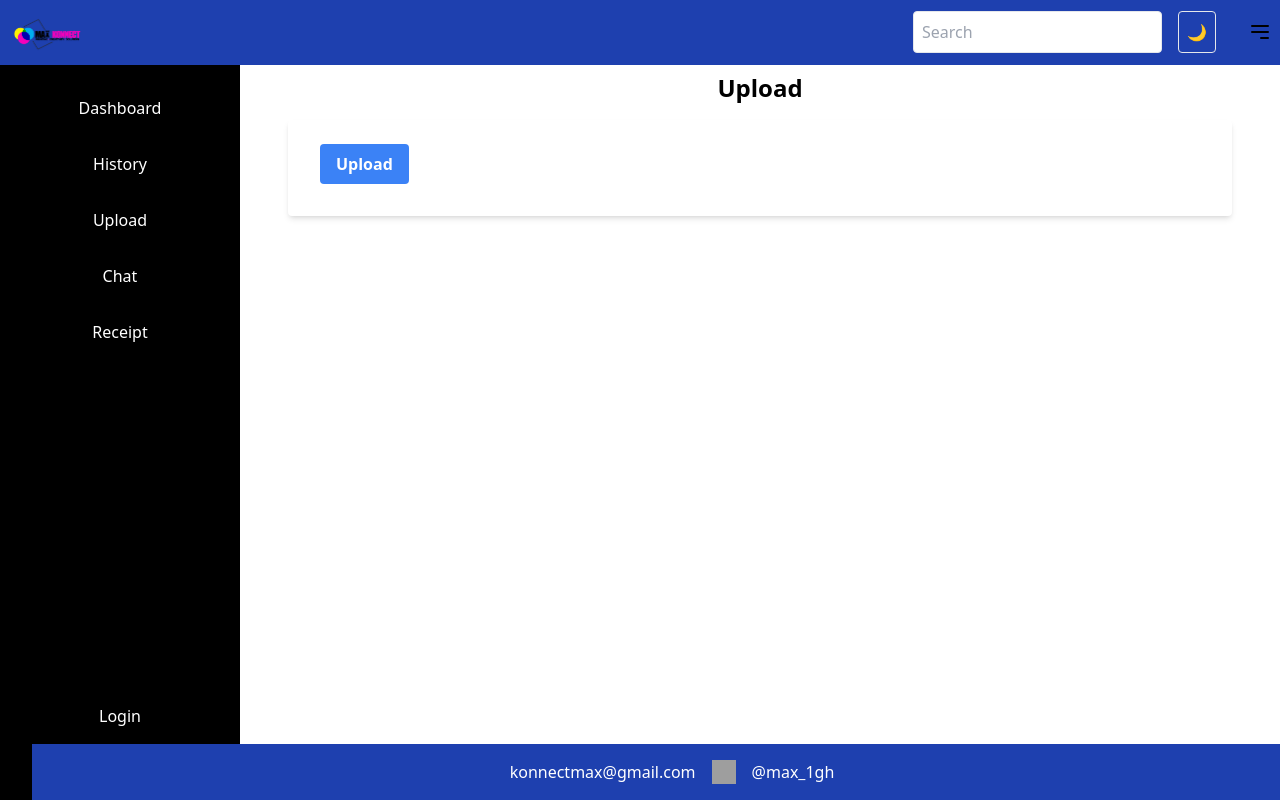
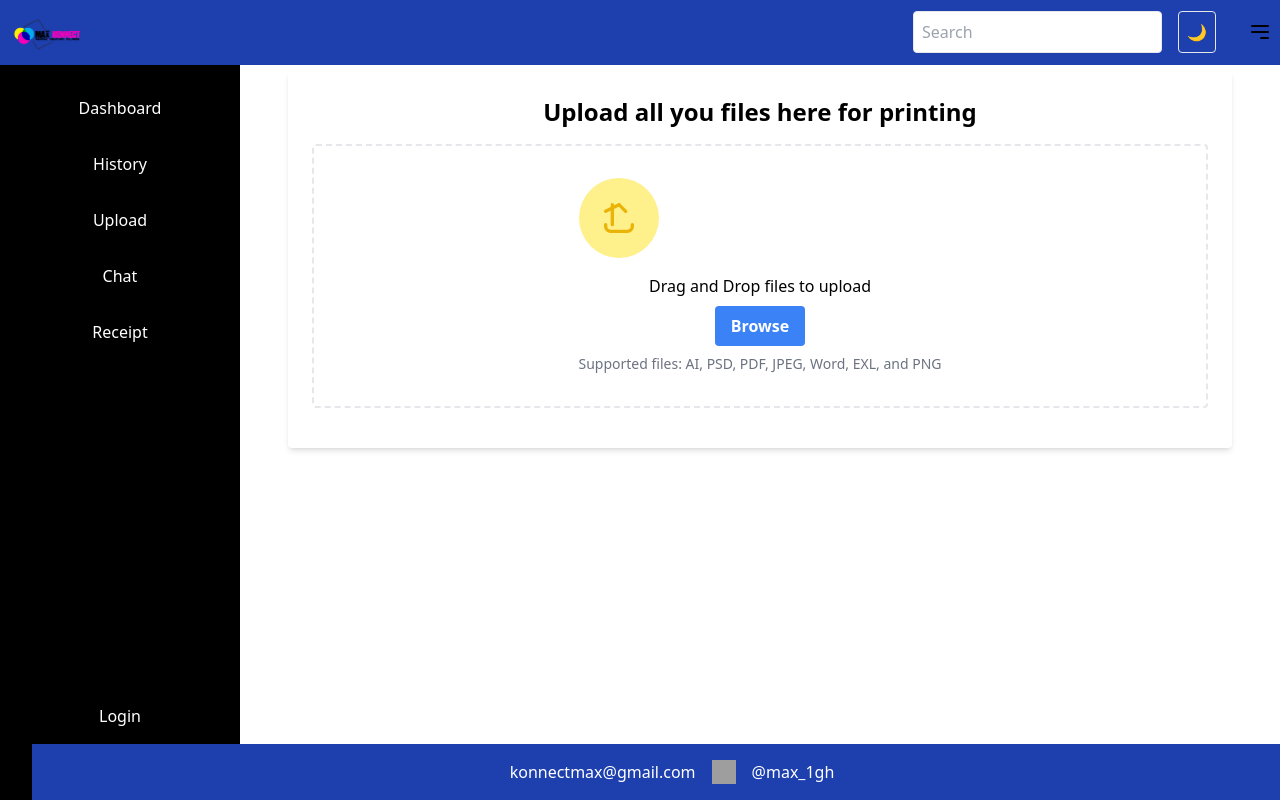
Before and after one commit to Maxzyto/Max_konnect, a React (Vite) app: page /upload in a window 1280 px wide. Built offline with nearby package versions, Linux system fonts and the light colour scheme; grey boxes are pictures that could not be loaded.

Commit message:
drag and drop, browse and all types files formatt added

```diff
--- a/src/pages/Upload.jsx
+++ b/src/pages/Upload.jsx
@@ -1,14 +1,31 @@
-import React from 'react'
+// src/components/Upload.jsx
+import React, { useState, useRef } from "react";
 
-const Upload = () => {
-  const [files, setFiles] = React.useState([]);
-  const fileInputRef = React.useRef(null);
-const onUploadComplete = (fileDetails) => {
-  console.log('File uploaded:', fileDetails);
+function Upload({ onUploadComplete }) {
+  const [files, setFiles] = useState([]);
+  const fileInputRef = useRef(null);
+
+  const handleFileChange = (e) => {
+    const selectedFiles = Array.from(e.target.files);
+    setFiles([...files, ...selectedFiles]);
+  };
+
+  const handleDrop = (e) => {
+    e.preventDefault();
+    const droppedFiles = Array.from(e.dataTransfer.files);
+    setFiles([...files, ...droppedFiles]);
+  };
+
+  const handleDragOver = (e) => {
+    e.preventDefault();
   };
 
   const handleRemoveFile = (index) => {
     setFiles(files.filter((_, i) => i !== index));
+  };
+
+  const handleBrowseClick = () => {
+    fileInputRef.current.click();
   };
 
   const handleSubmit = (e) => {
@@ -27,9 +44,59 @@ const handleSubmit = (e) => {
   };
 
   return (
+    <div className="bg-white p-4 sm:p-6 rounded shadow-md">
+      {" "}
+      {/* Add responsive padding */}
+      <h2 className="text-xl sm:text-2xl font-semibold mb-4">
+        Upload all you files here for printing
+      </h2>{" "}
+      {/* Responsive font size */}
+      <div
+        className="border-2 border-dashed rounded p-4 sm:p-8 mb-4 flex flex-col items-center justify-center" // Responsive padding
+        onDrop={handleDrop}
+        onDragOver={handleDragOver}
+      >
+        <div className="text-center">
+          <div className="w-16 h-16 sm:w-20 sm:h-20 bg-yellow-200 rounded-full flex items-center justify-center mb-4">
+            {" "}
+            {/* Responsive size */}
+            <svg
+              xmlns="http://www.w3.org/2000/svg"
+              className="h-8 w-8 sm:h-10 sm:w-10 text-yellow-500" // Responsive size
+              fill="none"
+              viewBox="0 0 24 24"
+              stroke="currentColor"
+            >
+              <path
+                strokeLinecap="round"
+                strokeLinejoin="round"
+                strokeWidth={2}
+                d="M4 16v1a3 3 0 003 3h10a3 3 0 003-3v-1m-4-8l-4-4m0 0L4 8m4-4v12"
+              />
+            </svg>
+          </div>
+          <p className="mb-2">Drag and Drop files to upload</p>
+          <button
+            onClick={handleBrowseClick}
+            className="bg-blue-500 hover:bg-blue-700 text-white font-bold py-2 px-4 rounded"
+          >
+            Browse
+          </button>
+          <input
+            type="file"
+            multiple
+            onChange={handleFileChange}
+            ref={fileInputRef}
+            className="hidden"
+          />
+          <p className="mt-2 text-sm text-gray-500">
+            Supported files: AI, PSD, PDF, JPEG, Word, EXL, and PNG
+          </p>
+        </div>
+      </div>
+      {files.length > 0 && (
         <div>
-      <h1 className="text-2xl font-bold mb-4">Upload</h1>
-      <form className="bg-white shadow-md rounded px-8 pt-6 pb-8 mb-4">
+          <h3 className="text-lg font-semibold mb-2">Uploading files</h3>
           <ul>
             {files.map((file, index) => (
               <li
@@ -61,18 +128,16 @@ const handleSubmit = (e) => {
               </li>
             ))}
           </ul>
-        <div className="flex items-center justify-between">
           <button
             onClick={handleSubmit}
-            className="bg-blue-500 hover:bg-blue-700 text-white font-bold py-2 px-4 rounded focus:outline-none focus:shadow-outline"
-            type="button"
+            className="bg-green-500 hover:bg-green-700 text-white font-bold py-2 px-4 rounded mt-4"
           >
             Upload
           </button>
         </div>
-      </form>
+      )}
     </div>
   );
 }
 
-export default Upload
+export default Upload;
```
Lines whose indentation alone changed are shown as unchanged.
